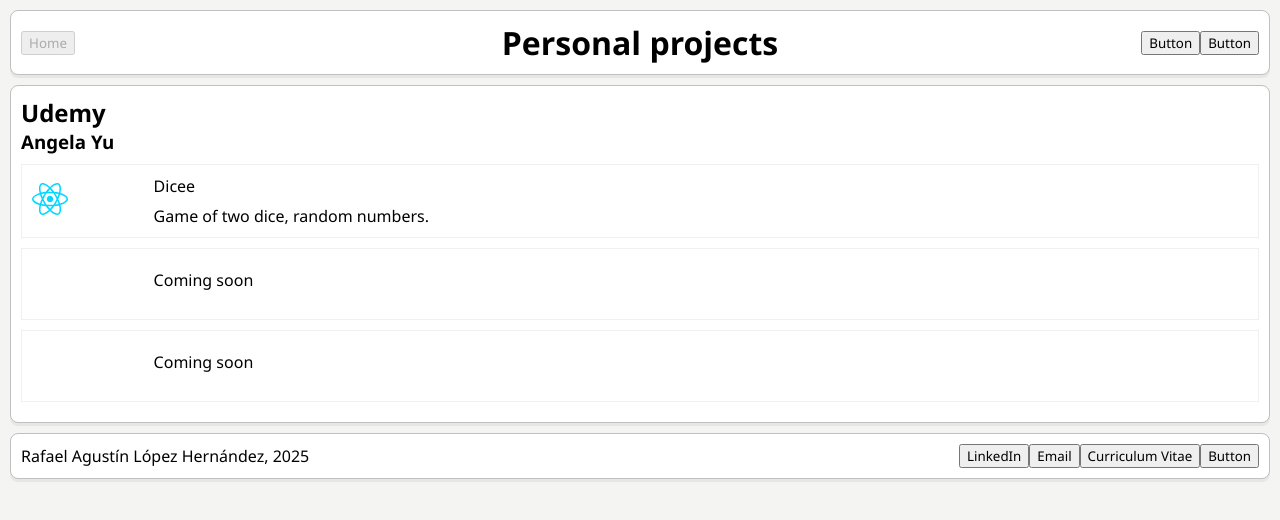
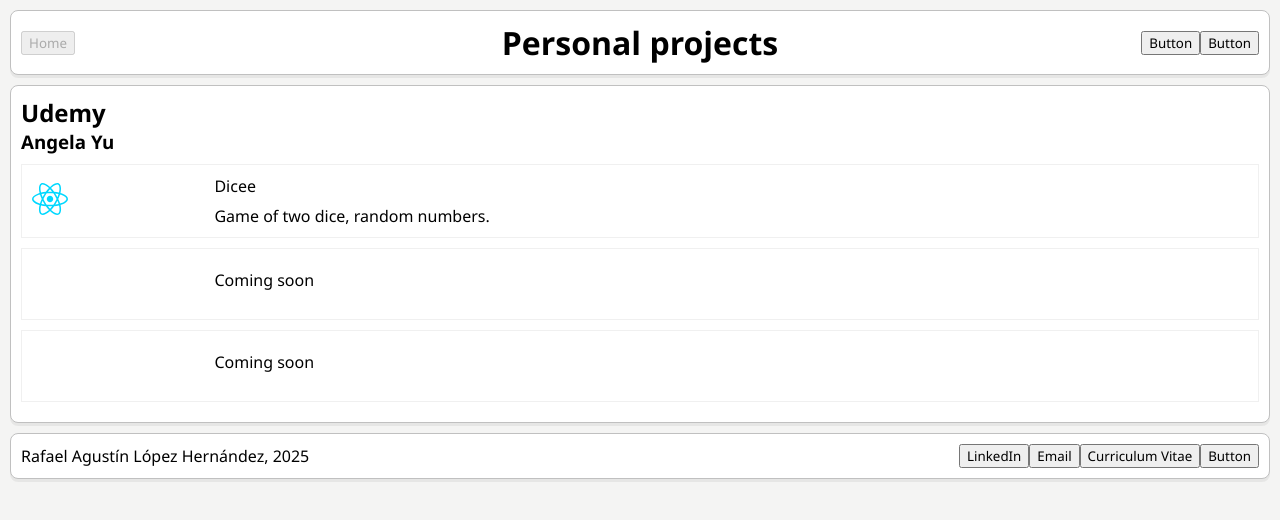
Before and after one commit to donrafiki25/webPage_project, a React (Vite) app: page / in a window 1280 px wide. Shown: the top 520 px of the page. Built offline with nearby package versions, Linux system fonts and the light colour scheme.

Commit message:
Test change

```diff
--- a/src/UI/Card.css
+++ b/src/UI/Card.css
@@ -1,6 +1,6 @@
 #card {
     display: grid;
-    grid-template-columns: 10% auto;
+    grid-template-columns: 15% auto;
 
     border: 1px var(--shadowColor) solid;
 
```
